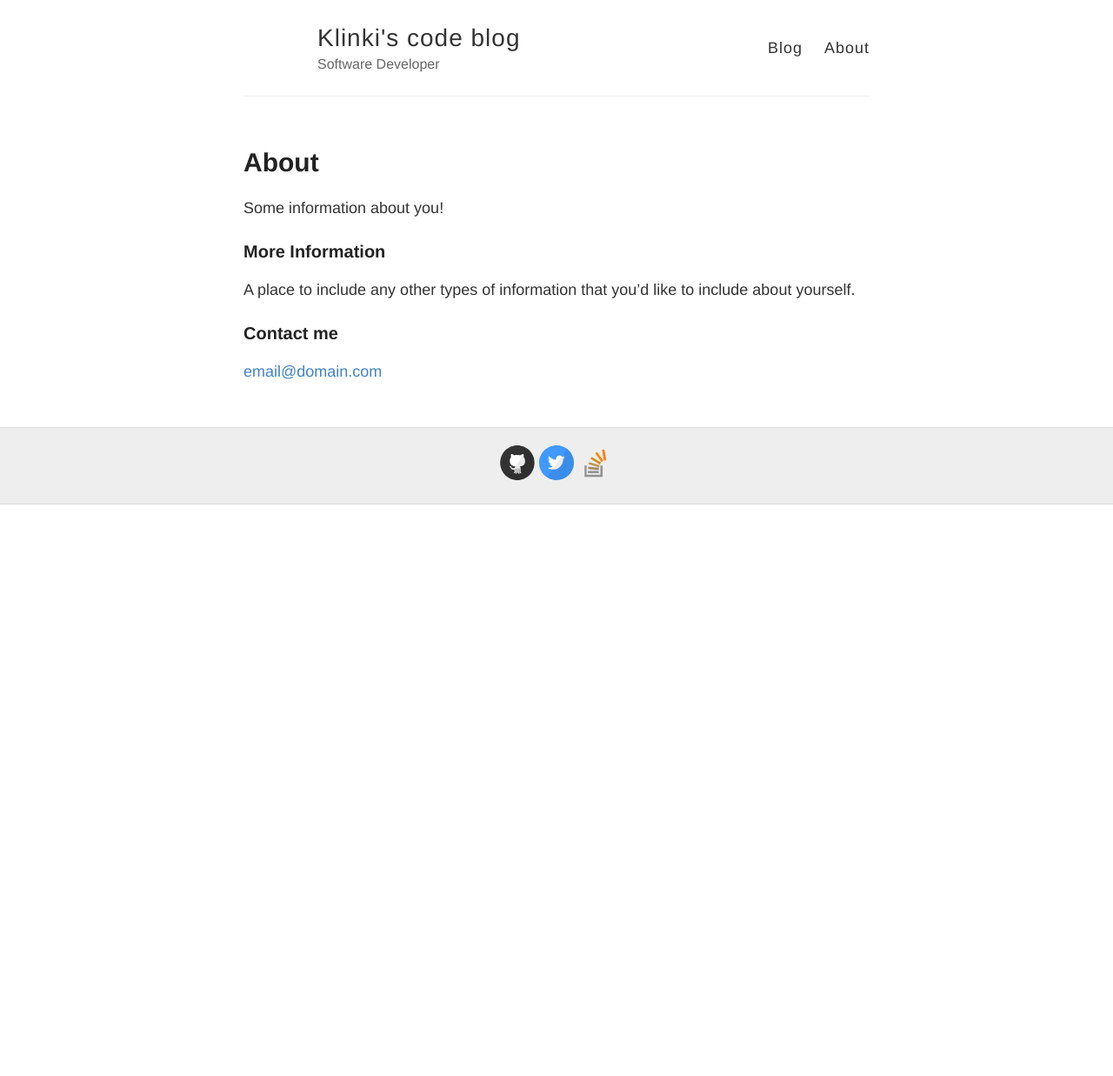
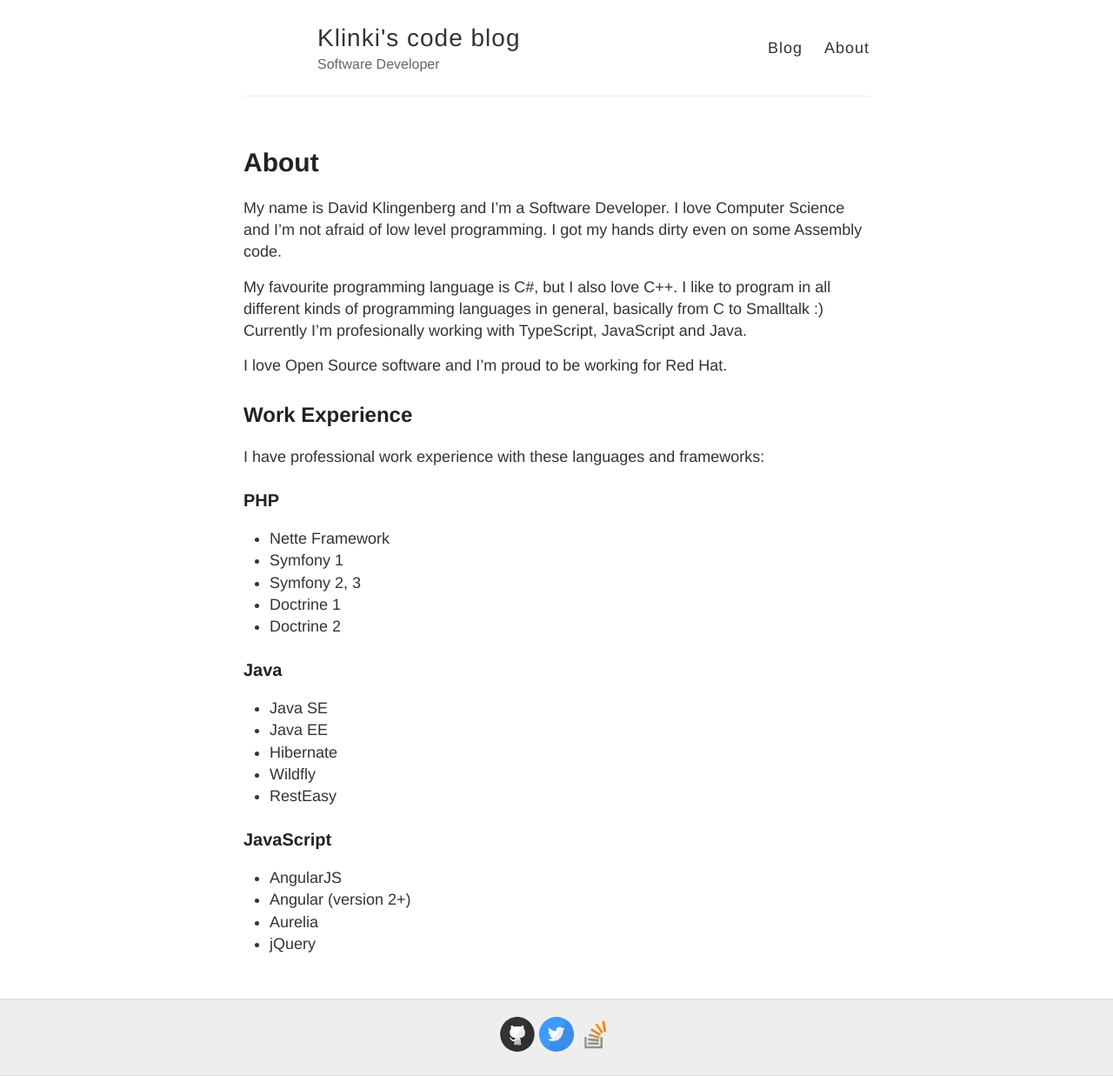
Before and after one commit to klinki/klinki.github.io, a Jekyll site: the page built from about.md, in a window 1280 px wide. Shown: the whole page at 87% size. Built offline with Jekyll 4.4.1, drawn with Linux system fonts in a browser that asks for light colours; before the commit the page ends 900 px from its top, so only the background shows below that.

Commit message:
Update about.md
Add some information about me.
Add work experience

```diff
--- a/about.md
+++ b/about.md
@@ -4,12 +4,32 @@ title: About
 permalink: /about/
 ---
 
-Some information about you!
+My name is David Klingenberg and I'm a Software Developer. I love Computer Science and I'm not afraid of low level programming. I got my hands dirty even on some Assembly code.
 
-### More Information
+My favourite programming language is C#, but I also love C++. I like to program in all different kinds of programming languages in general, basically from C to Smalltalk :) Currently I'm profesionally working with TypeScript, JavaScript and Java.
 
-A place to include any other types of information that you'd like to include about yourself.
+I love Open Source software and I'm proud to be working for Red Hat.
 
-### Contact me
 
-[email@domain.com](mailto:email@domain.com)
+## Work Experience
+I have professional work experience with these languages and frameworks:
+
+### PHP
+- Nette Framework
+- Symfony 1
+- Symfony 2, 3
+- Doctrine 1
+- Doctrine 2
+
+### Java
+- Java SE
+- Java EE
+- Hibernate
+- Wildfly
+- RestEasy
+
+### JavaScript
+- AngularJS
+- Angular (version 2+)
+- Aurelia
+- jQuery
```
